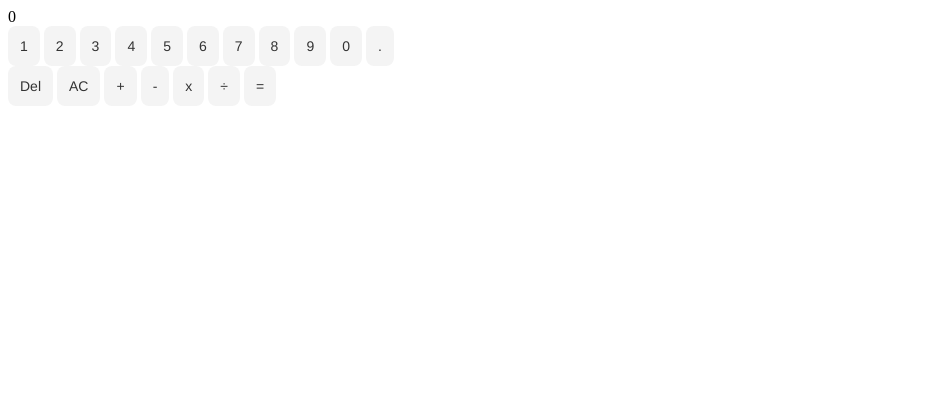
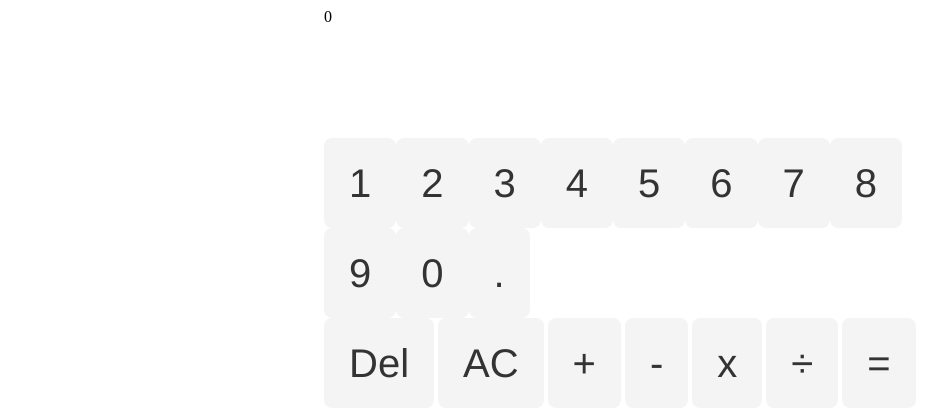
Before and after one commit to leechongrui/calculator, a plain HTML site: page index.html in a window 1280 px wide. Shown: the whole page, without its empty margins (0-944 px from the left). Drawn offline with Linux system fonts and the light colour scheme.

Commit message:
finalised working calculator with no css

```diff
--- a/calculator.css
+++ b/calculator.css
@@ -8,12 +8,12 @@ button{
   cursor: pointer;
   display: inline-block;
   font-family: "Haas Grot Text R Web", "Helvetica Neue", Helvetica, Arial, sans-serif;
-  font-size: 14px;
+  font-size: 40px;
   font-weight: 500;
-  line-height: 20px;
+  line-height: 50px;
   list-style: none;
   margin: 0;
-  padding: 10px 12px;
+  padding: 20px 25px;
   text-align: center;
   transition: all 200ms;
   vertical-align: baseline;
@@ -21,4 +21,32 @@ button{
   user-select: none;
   -webkit-user-select: none;
   touch-action: manipulation;
+
 }
+
+body{
+  color:black;
+  justify-content: center;
+  align-content:center;
+  display:flex;
+  flex-direction: row;
+}
+
+.container{
+  display:flex;
+  flex-direction: column;
+  width: 50%;
+  align-content: space-around;
+  background-color: white;
+  min-height: 50vh;
+  border: 25px;
+}
+
+.numcontainer{
+  display: flex;
+  flex-wrap: wrap;
+}
+
+.display{
+  flex: 1
+}
--- a/index.html
+++ b/index.html
@@ -8,20 +8,23 @@
     <title>Document</title>
 </head>
 <body>
+
+    <div class="container">
         <div class="display">Type something...</div>
 
+        <div class="btns">
             <div class="numcontainer">
-        <button class="nums" value="1"> 1 </button>
-        <button class="nums" value="2"> 2 </button>
-        <button class="nums" value="3"> 3 </button>
-        <button class="nums" value="4"> 4 </button>
-        <button class="nums" value="5"> 5 </button>
-        <button class="nums" value="6"> 6 </button>
-        <button class="nums" value="7"> 7 </button>
-        <button class="nums" value="8"> 8 </button>
-        <button class="nums" value="9"> 9 </button>
-        <button class="nums" value="0"> 0 </button>
-        <button class="nums" value="."> . </button>
+                <button class="nums" value="1" id="1"> 1 </button>
+                <button class="nums" value="2" id="2"> 2 </button>
+                <button class="nums" value="3" id="3"> 3 </button>
+                <button class="nums" value="4" id="4"> 4 </button>
+                <button class="nums" value="5" id="5"> 5 </button>
+                <button class="nums" value="6" id="6"> 6 </button>
+                <button class="nums" value="7" id="7"> 7 </button>
+                <button class="nums" value="8" id="8"> 8 </button>
+                <button class="nums" value="9" id="9"> 9 </button>
+                <button class="nums" value="0" id ="0"> 0 </button>
+                <button class="nums" value="." id = "."> . </button>
             </div>
             <div class="oprcontainer">
                 <button class='delac' id ='del'> Del </button>
@@ -32,6 +35,9 @@
                 <button class="operators"> ÷ </button>
                 <button class="equals"> = </button>
             </div>
+        </div>
+
+    </div>
     <script src="script.js"></script>
 </body>
 </html>
--- a/script.js
+++ b/script.js
@@ -47,11 +47,20 @@ nums.forEach((num) => {
             displayValue = "";
             num1 = ""; //clear num1 so that we know that num1 is being created again through displayValue
         }
-        displayValue = "" + displayValue + num.value;
-        display.textContent = displayValue;
-
+        if (num.id == "."){ //to make sure that only 1 decimal point is allowed
+            if (displayValue.includes(".")){
+                display.textContent = displayValue;
+            }
+            else {
+                displayValue = "" + displayValue + num.value;
+                display.textContent = displayValue;}
+        }
+        else{
+            displayValue = "" + displayValue + num.value;
+            display.textContent = displayValue;}
     });
 });
+
 
 let operand;
 
@@ -105,3 +114,15 @@ del.addEventListener("click", () => {
     displayValue = displayValue.slice(0,-1); //removing the last number in the string. only can edit the values u keyed in, cannot alter answer returned
     display.textContent = displayValue;
 })
+
+//SUPPORT FOR KEYBOARD INPUT -- not done yet still dk why event get cancelled out
+
+// document.addEventListener("keydown", (e) => {
+//     if (e.key == "." || (e.key >= 0 && e.key <= 9)) {
+//       e.preventDefault();
+//       document.querySelector(e.key).click();
+//     } else if (e.key == "Enter" || e.key == "=") {
+//       e.preventDefault();
+//       document.querySelector("#equals").click();
+//     }
+// });
```
Lines whose indentation alone changed are shown as unchanged.
